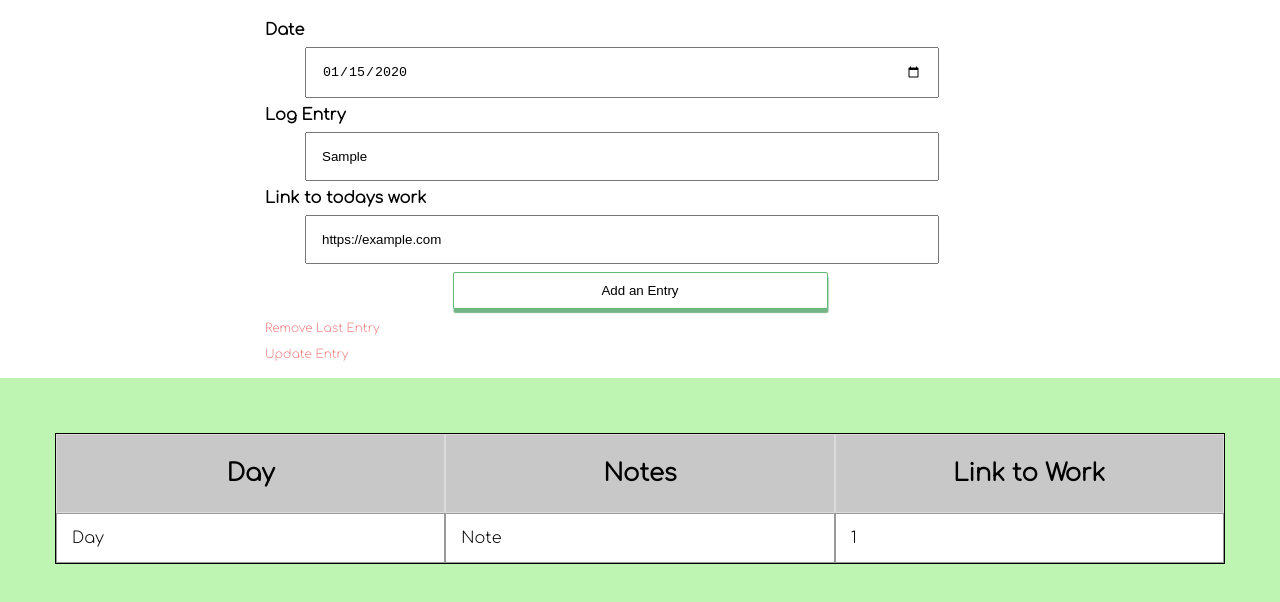
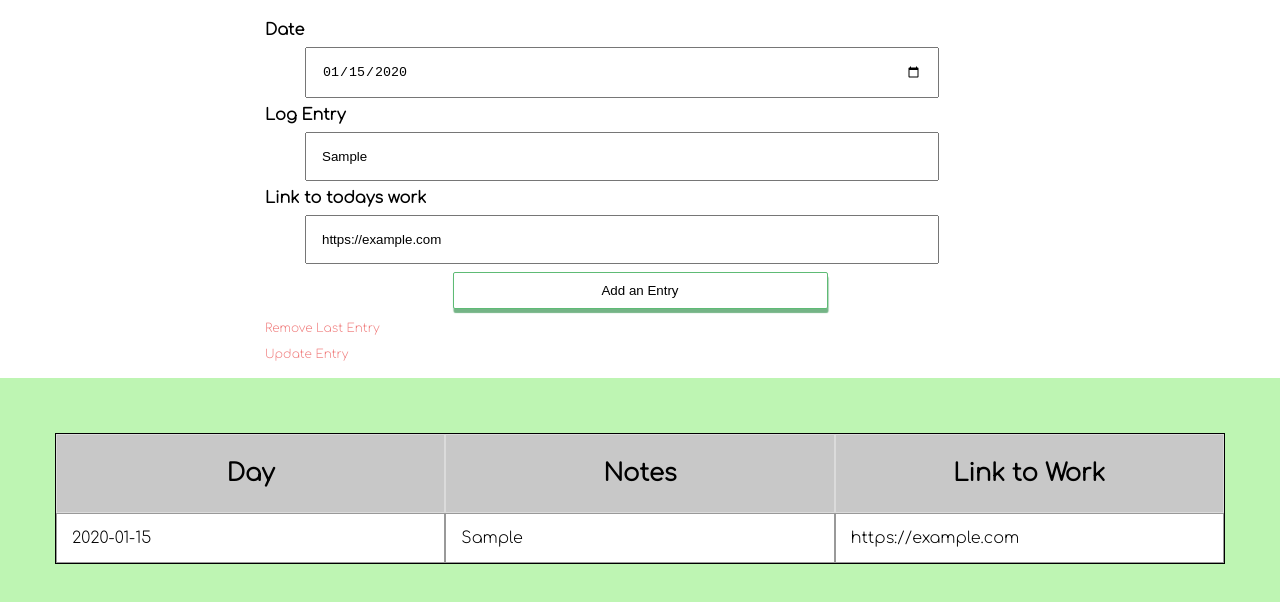
Before and after one commit to DHBuild002/100_days_logger, a website built with webpack: page client/src/index.html in a window 1280 px wide. Both pictures are taken after typing "2020-01-15", "Sample", "https://example.com" into the empty fields and a click on the button "Add an Entry". Built offline with nearby package versions, Linux system fonts and the light colour scheme.

Commit message:
BUG: Not able to add in entries FIX: Add App, View and Handler objects. Handle the click event, and then enter the value of each entry using innerHTML and .value to collect the value.

```diff
--- a/client/src/index.html
+++ b/client/src/index.html
@@ -26,7 +26,7 @@
 			<input type="url" name="" id="input-url">
 		</div>
 		<div class="controls">
-			<button id="add-entry">Add an Entry</button>
+			<button id="input-btn">Add an Entry</button>
 			<p id="remove-entry"><a>Remove Last Entry</a></p>
 			<p id="update-entry"><a>Update Entry</a></p>
 		</div>
@@ -37,14 +37,8 @@
 <div class="logger-container">
 	<table id="my-table">
 		<tr> <th> Day </th><th> Notes </th> <th>Link to Work</th></tr>
-		<tr>
-			<td>Day</td>
-			<td> Note </td>
-			<td>1 </td>
-		</tr>
 	</table>
 	</div>
 
-<script src="index.js"></script>
 </body>
 </html>
--- a/client/src/index.js
+++ b/client/src/index.js
@@ -1,16 +1,35 @@
-import './styles.css';
+import "./styles.css";
+const app = {
+  addLogRow: (tableID) => {
+      let tableRef = document.getElementById('my-table');
+      let newRow = tableRef.insertRow(-1);
 
-const btn = document.getElementById("add-row");
+      let dayCell = newRow.insertCell(0);
+      let noteCell = newRow.insertCell(1);
+      let urlCell = newRow.insertCell(2);
 
-function addRow(tableID){
-	let tableRef = document.getElementById(tableID);
-	let newRow = tableRef.insertRow(-1);
-	let dayCell = newRow.insertCell(0);
-	let noteCell = newRow.insertCell(1);
-	let urlCell = newRow.insertCell(2);
+      let addLogInput_day = document.getElementById("input-date").value;
+      let addLogInput_note = document.getElementById("input-log").value;
+      let addLogInput_url = document.getElementById("input-url").value;
+
+      dayCell.innerHTML = addLogInput_day;
+      noteCell.innerHTML = addLogInput_note;
+      urlCell.innerHTML = addLogInput_url;
+  },
+};
+const handlers = {
+    addLog: () => {
+        app.addLogRow('#my-table');
+    }
 }
+const view = {
+  createEventListeners: () => {
+    const btn = document.getElementById("input-btn");
+    btn.addEventListener("click", function () {
+      console.log("Click Detected");
+      handlers.addLog();
+    });
+  },
+};
 
-btn.addEventListener("click", function(){
-	console.log("Add a Row")
-	addRow('my-table');
-});
+view.createEventListeners();
--- a/webpack.config.js
+++ b/webpack.config.js
@@ -5,6 +5,7 @@ import MiniCssExtractPlugin from 'mini-css-extract-plugin';
 
 export default {
   devtool: 'source-map',
+  publicPath: "/assets/",
   entry: [
     path.resolve(__dirname, './client/src/index.js')
   ],
@@ -15,6 +16,7 @@ export default {
     filename: 'bundle.js'
   },
   plugins: [
+    new MiniCssExtractPlugin(),
     new HtmlWebpackPlugin({
       template: './client/src/index.html',
       inject: true
```
